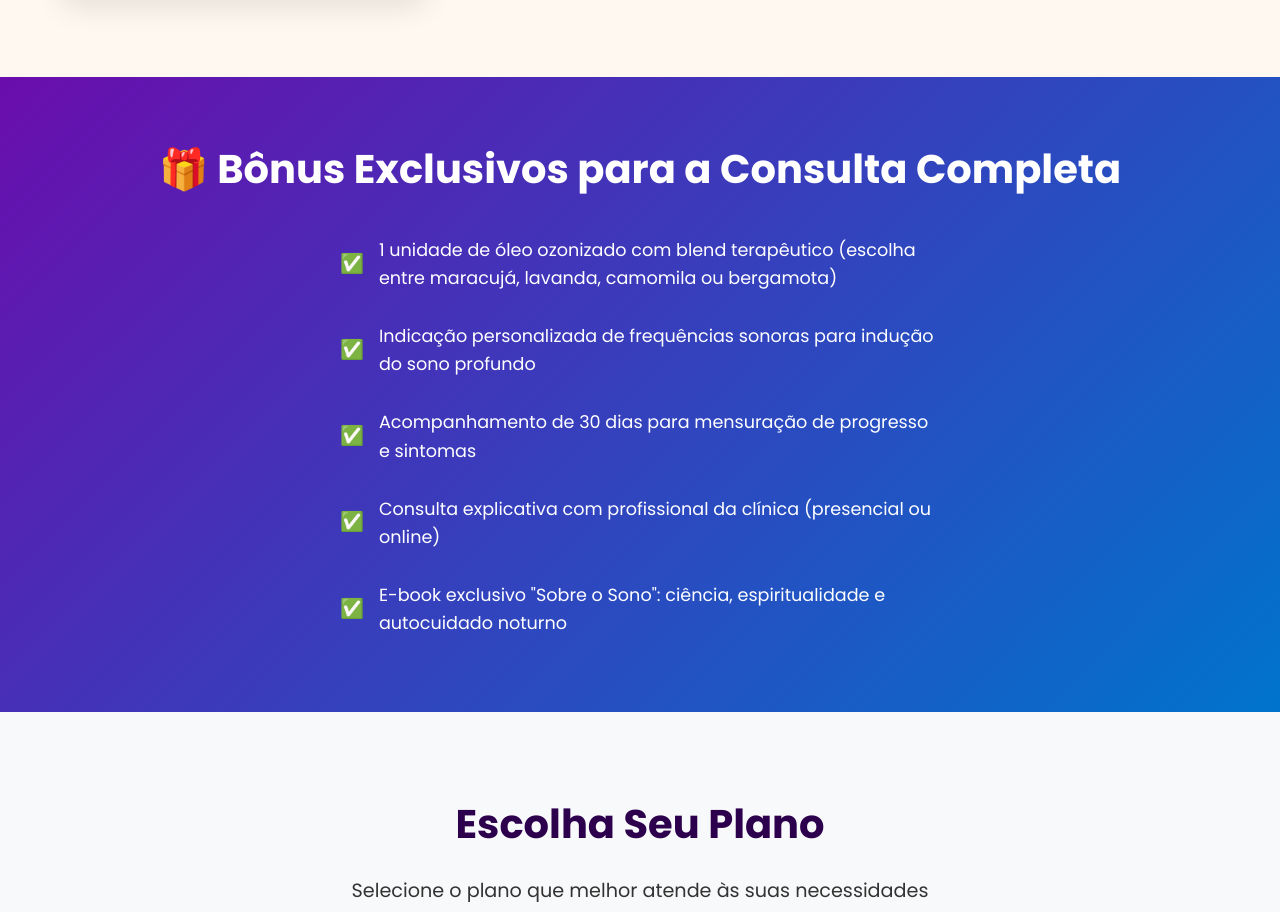
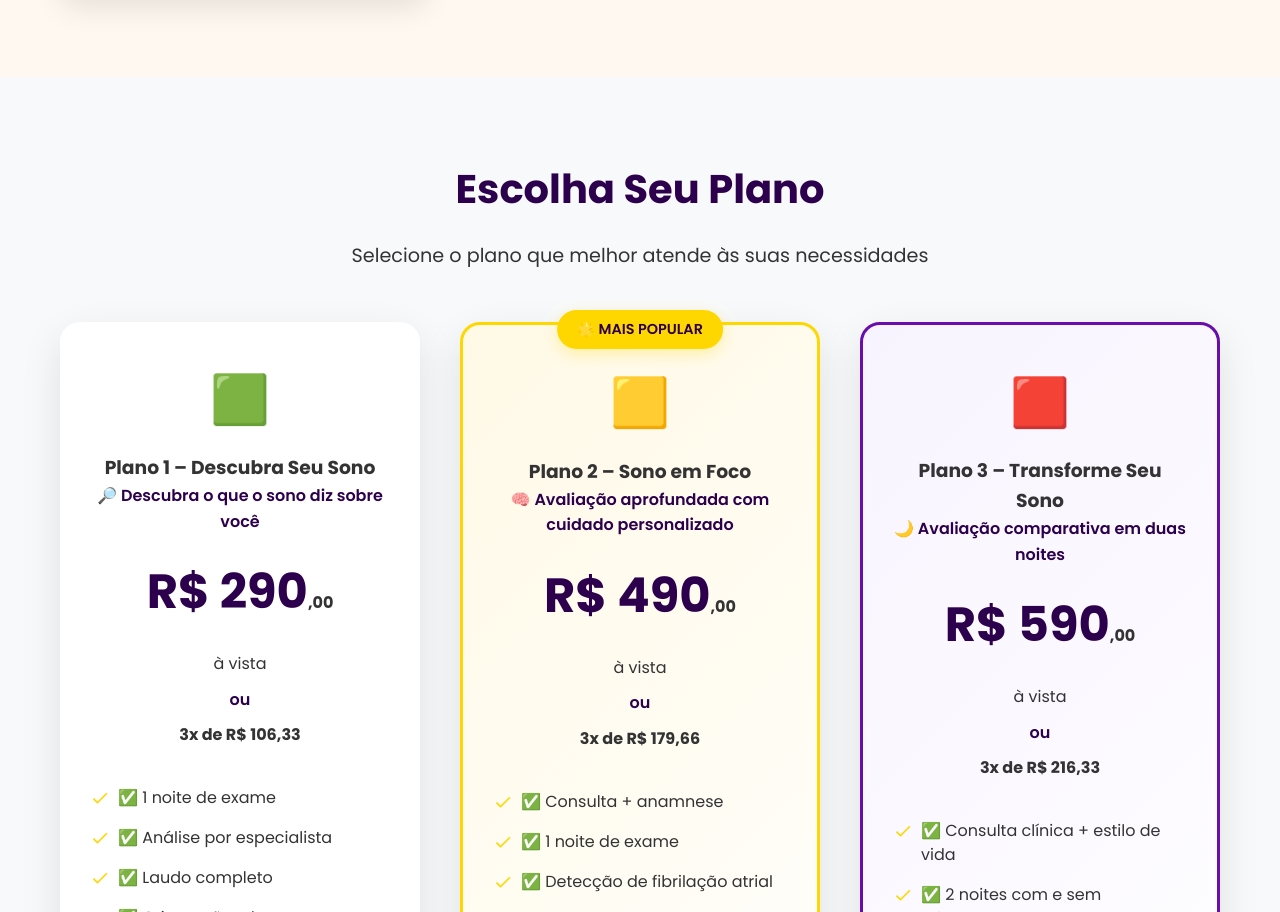
Before and after one commit to andrehoffmannbr/HolozonicSono, a website: page public/index.html in a window 1280 px wide. Shown: the part 10566-11478 px from the top of the page. Drawn offline with nearby package versions, Linux system fonts and the light colour scheme.

Commit message:
feat: Remover seção de bônus exclusivos conforme solicitado

```diff
--- a/public/index.html
+++ b/public/index.html
@@ -1053,31 +1053,7 @@
             margin: 0 auto 50px;
         }
 
-        /* Bonus Section */
-        .bonus-section {
-            background: linear-gradient(135deg, var(--accent-purple), var(--accent-blue));
-            color: white;
-            padding: 60px 0;
-        }
-
-        .bonus-list {
-            list-style: none;
-            max-width: 600px;
-            margin: 0 auto;
-        }
-
-        .bonus-list li {
-            padding: 15px 0;
-            font-size: 1.1rem;
-            display: flex;
-            align-items: center;
-            gap: 15px;
-        }
-
-        .bonus-list li::before {
-            content: "✅";
-            font-size: 1.2rem;
-        }
+
 
         /* Interstitial CTA Sections */
         .interstitial-cta {
@@ -1595,19 +1571,7 @@
         </div>
     </section>
 
-    <!-- Bonus Section -->
-    <section class="bonus-section">
-        <div class="container">
-            <h2 class="section-title" style="color: white;" data-aos="fade-up">🎁 Bônus Exclusivos para a Consulta Completa</h2>
-            <ul class="bonus-list" data-aos="fade-up" data-aos-delay="200">
-                <li>1 unidade de óleo ozonizado com blend terapêutico (escolha entre maracujá, lavanda, camomila ou bergamota)</li>
-                <li>Indicação personalizada de frequências sonoras para indução do sono profundo</li>
-                <li>Acompanhamento de 30 dias para mensuração de progresso e sintomas</li>
-                <li>Consulta explicativa com profissional da clínica (presencial ou online)</li>
-                <li>E-book exclusivo "Sobre o Sono": ciência, espiritualidade e autocuidado noturno</li>
-            </ul>
-        </div>
-    </section>
+
 
     <!-- Pricing Section -->
     <section class="pricing-section" id="precos">
```
